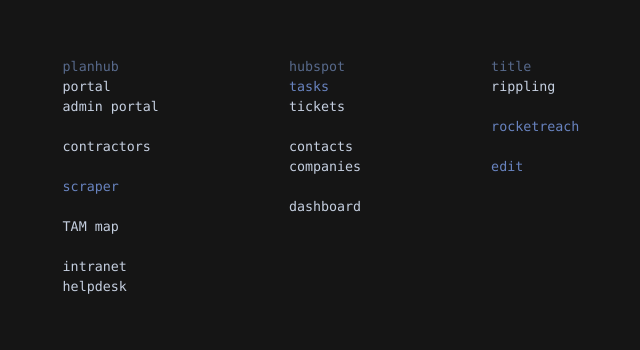
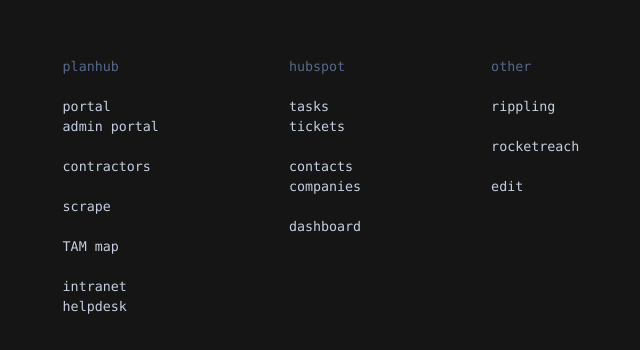
Before and after one commit to WatermelonDriveway/website, a plain HTML site: page startpage2.html in a window 1280 px wide. Shown: the part 198-548 px from the top of the page, without its empty margins (324-964 px from the left). Drawn offline with Linux system fonts and the light colour scheme.

Commit message:
Update startpage2.html

```diff
--- a/startpage2.html
+++ b/startpage2.html
@@ -95,6 +95,7 @@ body {
   <div class="list">
     <ul>
       <li>planhub</li>
+        <br>
       <li><a href="https://app.planhub.com/#/pages/adminProjectList">portal</a></li>
       <li><a href="https://adminportal.planhub.com/project">admin portal</a></li>
 
@@ -102,7 +103,7 @@ body {
       <li><a href="https://adminportal.planhub.com/contractors">contractors</a></li>
 
         <br>
-      <li><a href="https://ips.planhub.com/admin/"><div id="red">scraper</div></a></li>
+      <li><a href="https://ips.planhub.com/admin/">scrape</a></li>
 
         <br>
       <li><a href="https://docs.google.com/spreadsheets/d/1TMVtg8NUrBNpEq5kCw_0uaIfJuStlFPqUQfpXQ0wC8c/edit?gid=2086643916#gid=2086643916">TAM map</a></li>
@@ -120,7 +121,8 @@ body {
   <div class="list">
     <ul>
       <li>hubspot</li>
-      <li><a href="https://app.hubspot.com/tasks/7063061/view/all"><div id="red">tasks</div></a></li>
+        <br>
+      <li><a href="https://app.hubspot.com/tasks/7063061/view/all">tasks</a></li>
       <li><a href="https://app.hubspot.com/contacts/7063061/objects/0-5/views/43788420/list">tickets</a></li>
 
         <br>
@@ -137,14 +139,15 @@ body {
 <div class="box">
   <div class="list">
     <ul>
-      <li>title</li>
+      <li>other</li>
+        <br>
       <li><a href="https://app.rippling.com/dashboard">rippling</a></li>
 
         <br>
-      <li><a href="https://rocketreach.co/person"><div id="red">rocketreach</div></a></li>
+      <li><a href="https://rocketreach.co/person">rocketreach</a></li>
 
         <br>
-      <li><a href="https://github.com/WatermelonDriveway/website/edit/gh-pages/startpage2.html"><div id="red">edit</div></a></li>
+      <li><a href="https://github.com/WatermelonDriveway/website/edit/gh-pages/startpage2.html">edit</a></li>
 
 
     </ul>
```
